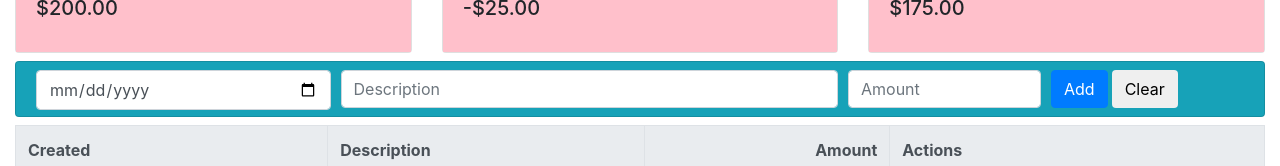
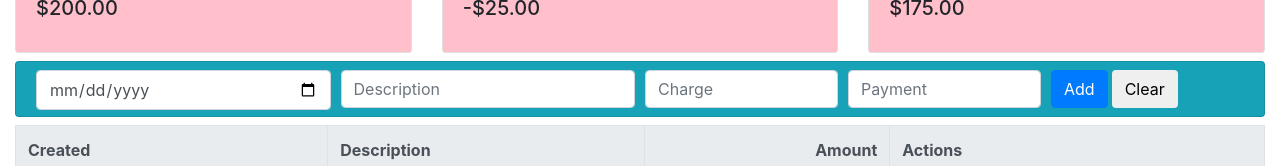
Before and after one commit to mcdaley/checkbook-redux, a React (Create React App) app: page / in a window 1280 px wide. Shown: the part 186-352 px from the top of the page. Built offline with nearby package versions, Linux system fonts and the light colour scheme.

Commit message:
Switched amount to payment and charge fields when entering, editing, and viewing transactions

```diff
--- a/src/components/add_transaction_form.jsx
+++ b/src/components/add_transaction_form.jsx
@@ -20,13 +20,16 @@ export default class AddTransactionForm extends React.Component {
     this.state = {
       date:         '',
       description:  '',
+      charge:       '',
+      payment:      '',
       amount:       '',
       errors:       {},
     }
 
     this.handleDate         = this.handleDate.bind(this)
     this.handleDescription  = this.handleDescription.bind(this)
-    this.handleAmount       = this.handleAmount.bind(this)
+    this.handleCharge       = this.handleCharge.bind(this)
+    this.handlePayment      = this.handlePayment.bind(this)
     this.resetInitialState  = this.resetInitialState.bind(this)
     this.handleSubmit       = this.handleSubmit.bind(this)
     this.handleClear        = this.handleClear.bind(this)
@@ -36,6 +39,8 @@ export default class AddTransactionForm extends React.Component {
     this.setState({
       date:         '',
       description:  '',
+      charge:       '',
+      payment:      '',
       amount:       '',
       errors:       {},
     })
@@ -53,9 +58,19 @@ export default class AddTransactionForm extends React.Component {
     })
   }
 
-  handleAmount(e) {
+  handleCharge(e) {
     this.setState({
-      amount: e.target.value,
+      charge:   e.target.value,
+      amount:   -1 * e.target.value,
+      payment:  '',
+    })
+  }
+
+  handlePayment(e) {
+    this.setState({
+      payment:  e.target.value,
+      amount:   e.target.value,
+      charge:   '',
     })
   }
 
@@ -66,6 +81,8 @@ export default class AddTransactionForm extends React.Component {
       id:           Global_Id_Ctr++,  // Dummy unique id
       date:         new Date(this.state.date),
       description:  this.state.description,
+      charge:       this.state.charge,
+      payment:      this.state.payment,
       amount:       Number(this.state.amount),
     }
 
@@ -98,7 +115,7 @@ export default class AddTransactionForm extends React.Component {
                 >
                 </input>
               </div>
-              <div className="col-5">
+              <div className="col-3">
                 <label
                   className = "sr-only"
                 >
@@ -118,15 +135,31 @@ export default class AddTransactionForm extends React.Component {
                 <label
                   className   = "sr-only"
                 >
-                  Amount
+                  Charge
                 </label>
                 <input
                   type        = "text"
-                  onChange    = {this.handleAmount}
+                  onChange    = {this.handleCharge}
                   className   = "form-control"
-                  id          = "txnAmount"
-                  placeholder = "Amount"
-                  value       = {this.state.amount}
+                  id          = "txnCharge"
+                  placeholder = "Charge"
+                  value       = {this.state.charge}
+                >
+                </input>
+              </div>
+              <div className="col-2">
+                <label
+                  className   = "sr-only"
+                >
+                  Payment
+                </label>
+                <input
+                  type        = "text"
+                  onChange    = {this.handlePayment}
+                  className   = "form-control"
+                  id          = "txnPayment"
+                  placeholder = "Payment"
+                  value       = {this.state.payment}
                 >
                 </input>
               </div>
--- a/src/components/edit_transaction_form.jsx
+++ b/src/components/edit_transaction_form.jsx
@@ -15,6 +15,8 @@ export default class EditTransactionForm extends React.Component {
 
     this.handleDate         = this.handleDate.bind(this)
     this.handleDescription  = this.handleDescription.bind(this)
+    this.handleCharge       = this.handleCharge.bind(this)
+    this.handlePayment      = this.handlePayment.bind(this)
     this.handleAmount       = this.handleAmount.bind(this)
     this.handleUpdate       = this.handleUpdate.bind(this)
     this.handleCancel       = this.handleCancel.bind(this)
@@ -48,6 +50,28 @@ export default class EditTransactionForm extends React.Component {
      })
    }
 
+   handleCharge(e) {
+     let transaction      = Object.assign({}, this.state.transaction)
+     transaction.charge   = e.target.value
+     transaction.amount   = -1 * e.target.value
+     transaction.payment  = ''
+
+     this.setState({
+       transaction: transaction
+     })
+   }
+
+   handlePayment(e) {
+    let transaction       = Object.assign({}, this.state.transaction)
+    transaction.payment   = e.target.value
+    transaction.amount    = e.target.value
+    transaction.charge    = ''
+
+    this.setState({
+      transaction: transaction
+    })
+  }
+
    handleAmount(e) {
      let transaction     = Object.assign({}, this.state.transaction)
      transaction.amount  = e.target.value
@@ -64,6 +88,8 @@ export default class EditTransactionForm extends React.Component {
       id:           this.state.transaction.id,
       date:         new Date(this.state.transaction.date),
       description:  this.state.transaction.description,
+      charge:       this.state.charge,
+      payment:      this.state.payment,
       amount:       Number(this.state.transaction.amount),
     }
 
@@ -145,15 +171,32 @@ export default class EditTransactionForm extends React.Component {
                 <label
                   className = "sr-only"
                 >
-                  Amount
+                  Charge
                 </label>
                 <input
                   type        = "text"
-                  onChange    = {this.handleAmount}
+                  onChange    = {this.handleCharge}
                   className   = { this.hasError('amount') ? "form-control has-error" : "form-control" }
-                  id          = "txnAmount"
-                  placeholder = "Amount"
-                  value       = {transaction.amount}
+                  id          = "txnCharge"
+                  placeholder = "Charge"
+                  value       = {transaction.amount < 0 ? -1 * transaction.amount : ''}
+                >
+                </input>
+                { this.showErrorMessage('amount') }
+              </div>
+              <div className = "col-2">
+                <label
+                  className = "sr-only"
+                >
+                  Payment
+                </label>
+                <input
+                  type        = "text"
+                  onChange    = {this.handlePayment}
+                  className   = { this.hasError('amount') ? "form-control has-error" : "form-control" }
+                  id          = "txnPayment"
+                  placeholder = "Payment"
+                  value       = {transaction.amount >= 0 ? transaction.amount : ''}
                 >
                 </input>
                 { this.showErrorMessage('amount') }
--- a/src/reducers/index.js
+++ b/src/reducers/index.js
@@ -15,13 +15,13 @@ const initialState = {
       id:           20,
       date:         new Date("04/03/2018"),
       description:  "Pay Day",
-      amount:       200.00
+      amount:       200.00,
     },
     {
       id:           21,
       date:         new Date("04/04/2018"),
       description:  "Urban Putt",
-      amount:       -25.00
+      amount:       -25.00,
     },
   ],
   visibilityFilter: VisibilityFilters.SHOW_ALL,
```
